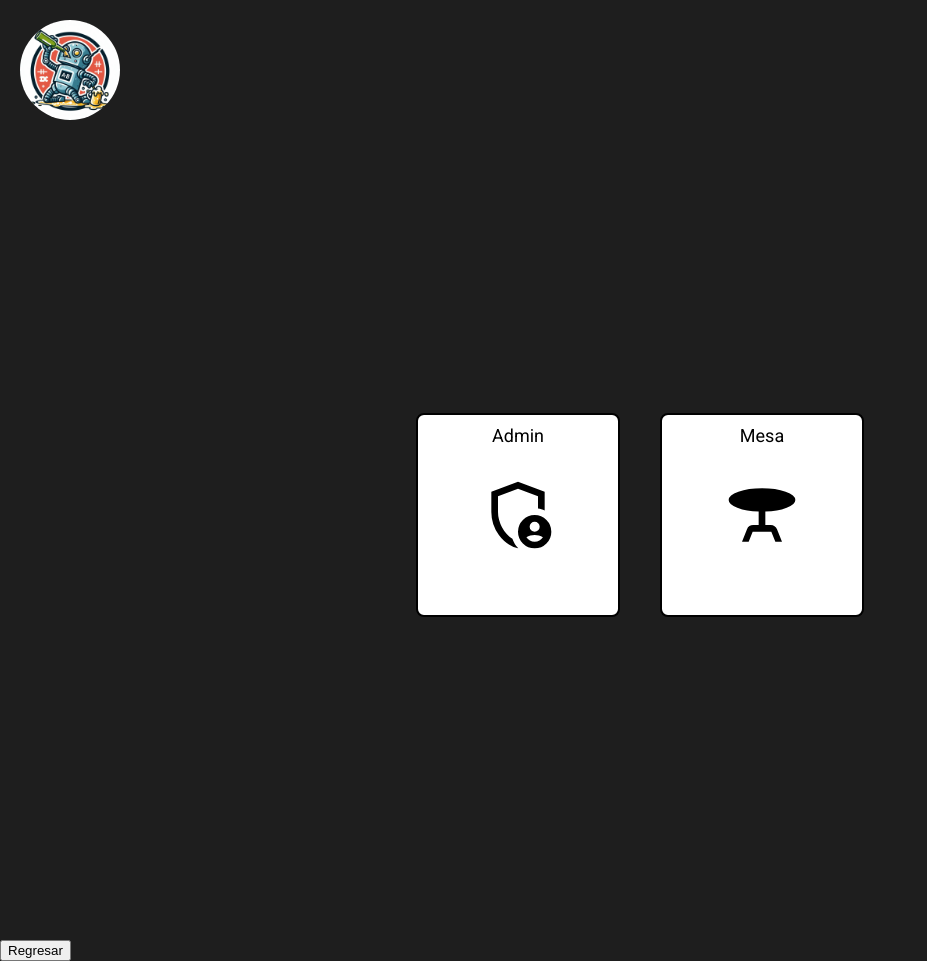
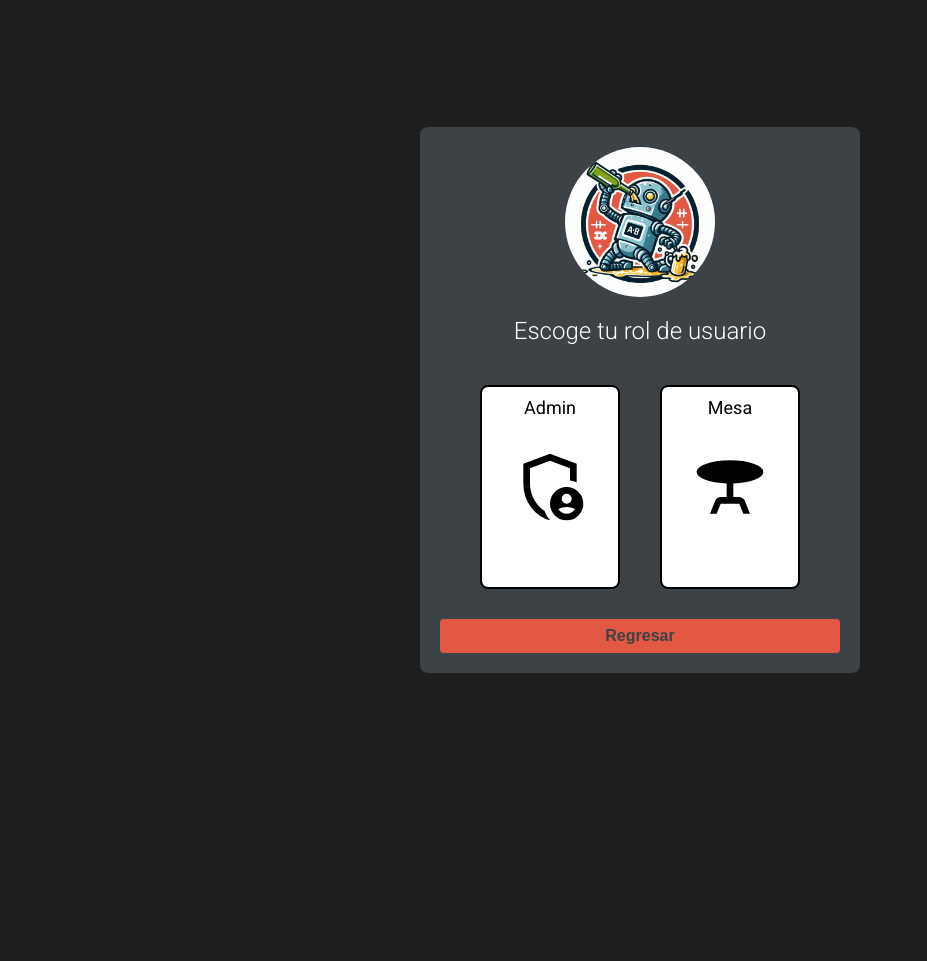
Before and after one commit to CarlosBotella/Robokin, a PHP site: page /html/option.html in a window 1280 px wide. Shown: the whole page, without its empty margins (0-927 px from the left). After the commit the page ends 673 px from the top, so only its background shows below. Run offline with PHP 8.4, Linux system fonts and the light colour scheme.

Commit message:
RK-H6-12 CSS
Cambios en option y login esencialmente.

```diff
--- a/WEB/css/login.css
+++ b/WEB/css/login.css
@@ -12,11 +12,9 @@ body {
 .container {
     width: 90%;
     max-width: 400px;
-    margin: 30px auto;
     padding: 20px;
     background-color: #3d4246;
     border-radius: 8px;
-    box-shadow: 0 0 10px rgba(0,0,0,0.1);
     text-align: center;
     position: relative;
 }
@@ -33,6 +31,14 @@ body {
 h1 {
     font-size: 28px;
     margin-bottom: 20px;
+    color: #ffffff;
+    font-weight: 300;
+}
+
+h2 {
+    font-size: 24px;
+    margin-bottom: 20px;
+    font-weight: 300;
     color: #ffffff;
 }
 
@@ -90,3 +96,44 @@ input[type="submit"]:hover {
 #backButton:hover {
     background-color: #333;
 }
+
+.button-container {
+    display: flex;
+    justify-content: center; /* Centrar horizontalmente */
+}
+
+.button {
+    position: relative;
+    width: 200px;
+    height: 200px;
+    margin: 0 20px;
+    background-color: #fff;
+    color: #000;
+    border: 2px solid #000;
+    border-radius: 8px;
+    cursor: pointer;
+    display: flex;
+    flex-direction: column;
+    justify-content: center;
+    align-items: center;
+    transition: background-color 0.3s, color 0.3s;
+    text-decoration: none;
+}
+
+.button img {
+    width: 80px;
+    height: 80px;
+}
+
+.button span {
+    font-size: 18px;
+    position: absolute;
+    top: 10px;
+    left: 50%;
+    transform: translateX(-50%);
+}
+
+.button:hover {
+    background-color: #000;
+    color: #fff;
+}
--- a/WEB/css/mesa.css
+++ b/WEB/css/mesa.css
@@ -75,6 +75,10 @@ button {
     margin-top: 10px; /* Margen superior para separar del formulario */
 }
 
+#backButton:hover {
+    background-color: #333;
+}
+
 input[type="submit"]:hover,
 button:hover {
     background-color: #333;
--- a/WEB/html/login.html
+++ b/WEB/html/login.html
@@ -20,7 +20,7 @@
 <div class="container">
     <!-- Botón para regresar -->
     <div class="logo"></div> <!-- Logo -->
-    <h1>Iniciar Sesión</h1>
+    <h1>Inicio de sesión</h1>
     <form onsubmit="return validarCredenciales()">
         <label for="username">Usuario:</label>
         <input type="text" id="username" name="username" required>
--- a/WEB/html/option.html
+++ b/WEB/html/option.html
@@ -13,13 +13,14 @@
         <link href="https://fonts.googleapis.com/css2?family=Roboto:wght@100;300;400;500;700;900&display=swap" rel="stylesheet">
 
         <!-- Otras etiquetas como hojas de estilos personalizadas, scripts, etc. -->
-        <link rel="stylesheet" href="../css/option.css">
+        <link rel="stylesheet" href="../css/login.css">
     </head>
 <body>
-    <div class="header">
-        <img src="../img/robokin.jpg" alt="Robokin Logo" width="100" height="100" style="border-radius: 50%;">
-    </div>
 
+    <div class="container">
+        <!-- Botón para regresar -->
+        <div class="logo"></div> <!-- Logo -->
+        <h2>Escoge tu rol de usuario</h2>
         <div class="container">
             <div class="button-container">
                 <a href="admin.html" class="button admin" id="adminButton">
@@ -32,8 +33,8 @@
                 </a>
             </div>
         </div>
-
         <button id="backButton">Regresar</button>
+    </div>
 
 <script>
     // Función para redirigir a la página de inicio.html
```
Lines whose indentation alone changed are shown as unchanged.
